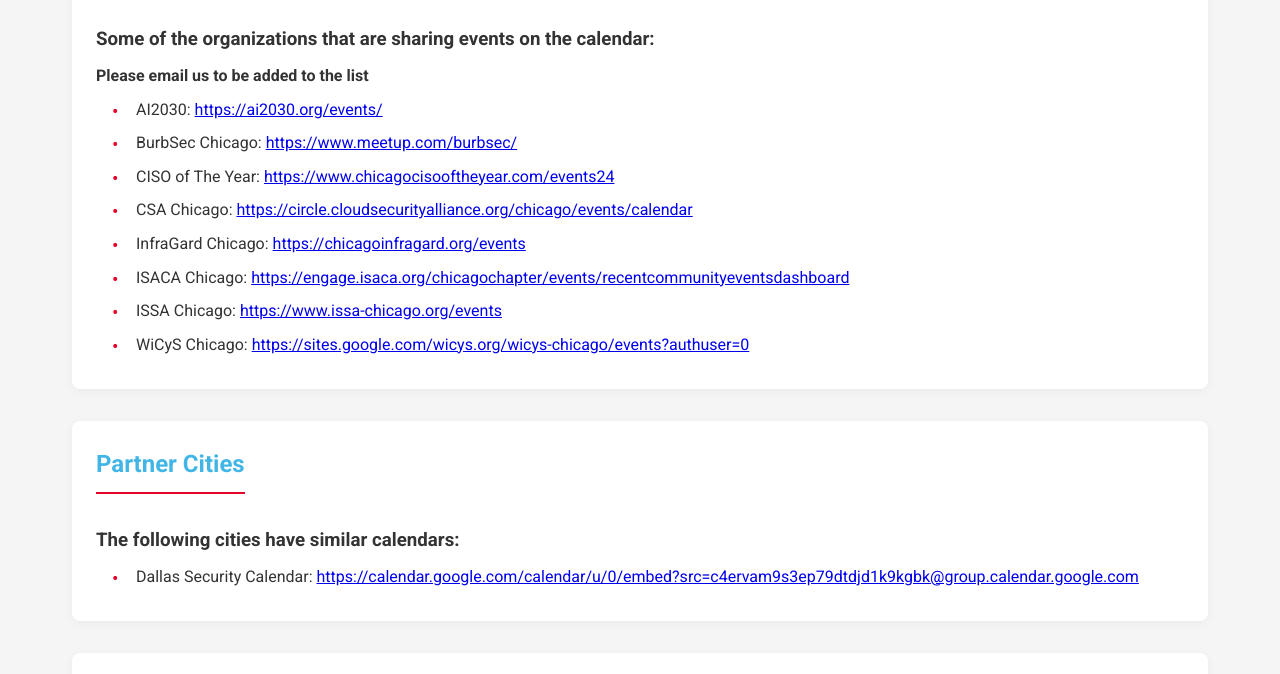
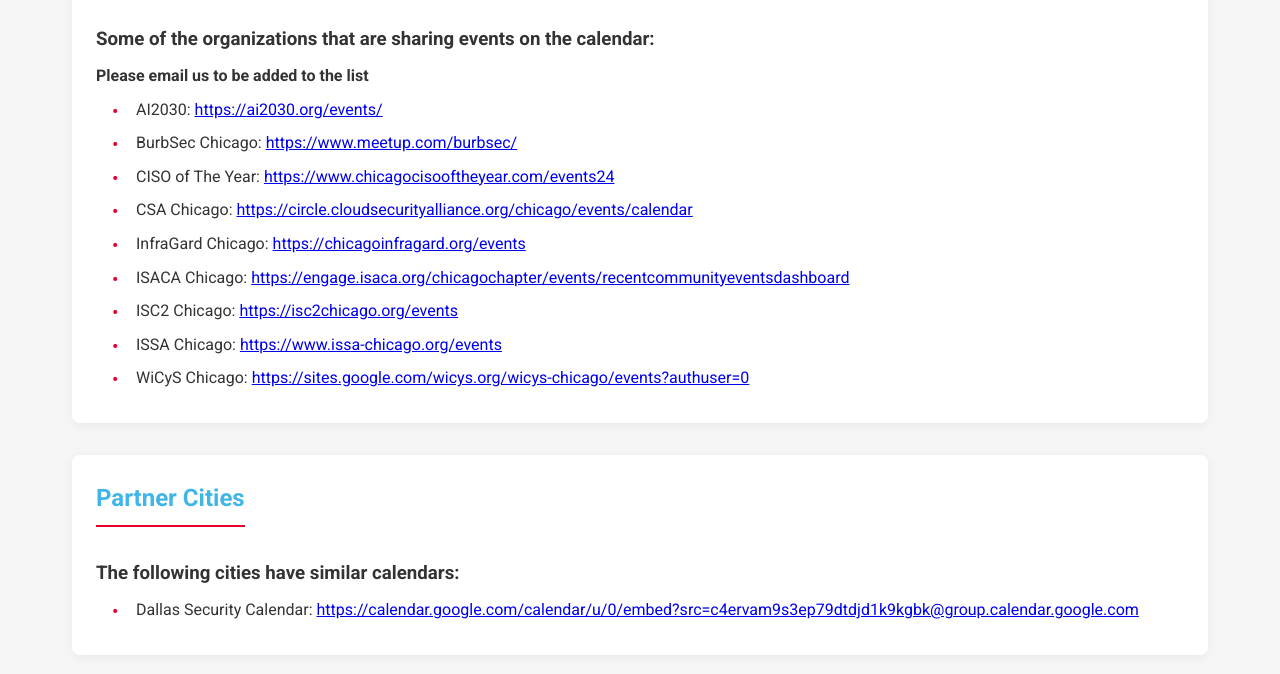
Before and after one commit to ChicagoInfoSecEvents/chicagoinfosecevents.github.io, a plain HTML site: page index.html in a window 1280 px wide. Shown: the part 2218-2892 px from the top of the page. Drawn offline with Linux system fonts and the light colour scheme.

Commit message:
Added ISC2 link

```diff
--- a/index.html
+++ b/index.html
@@ -151,6 +151,7 @@
                 <li>CSA Chicago: <a href="https://circle.cloudsecurityalliance.org/chicago/events/calendar" target="_blank" rel="noopener">https://circle.cloudsecurityalliance.org/chicago/events/calendar</a></li>
                 <li>InfraGard Chicago: <a href="https://chicagoinfragard.org/events" target="_blank" rel="noopener">https://chicagoinfragard.org/events</a></li>
                 <li>ISACA Chicago: <a href="https://engage.isaca.org/chicagochapter/events/recentcommunityeventsdashboard" target="_blank" rel="noopener">https://engage.isaca.org/chicagochapter/events/recentcommunityeventsdashboard</a></li>
+                <li>ISC2 Chicago: <a href="https://isc2chicago.org/events" target="_blank" rel="noopener">https://isc2chicago.org/events</a></li>
                 <li>ISSA Chicago: <a href="https://www.issa-chicago.org/events" target="_blank" rel="noopener">https://www.issa-chicago.org/events</a></li>
                 <li>WiCyS Chicago: <a href="https://sites.google.com/wicys.org/wicys-chicago/events?authuser=0" target="_blank" rel="noopener">https://sites.google.com/wicys.org/wicys-chicago/events?authuser=0</a></li>
 <!--                <li>TBD Chicago: <a href="URL" target="_blank" rel="noopener">URL</a></li> -->
```
